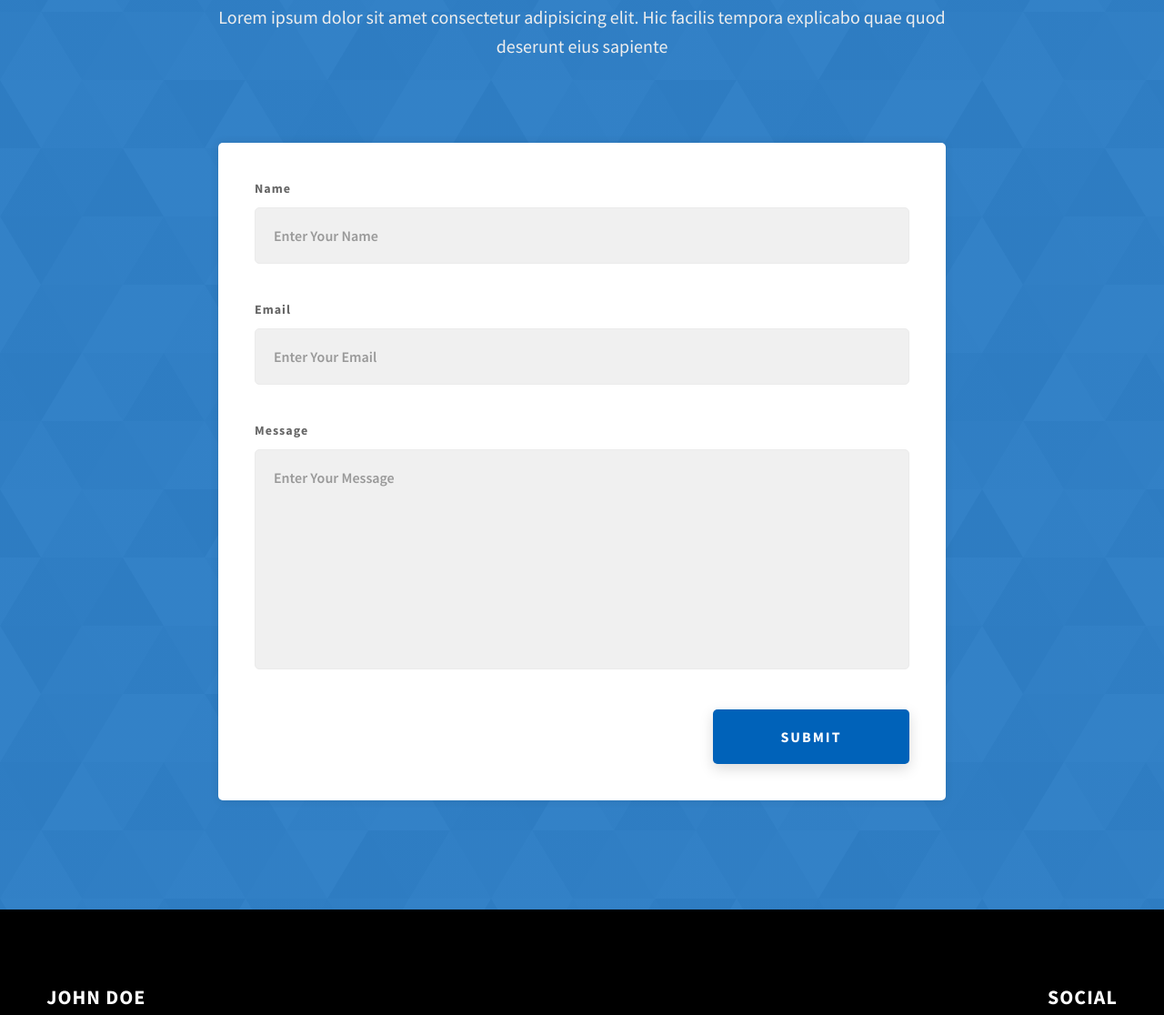
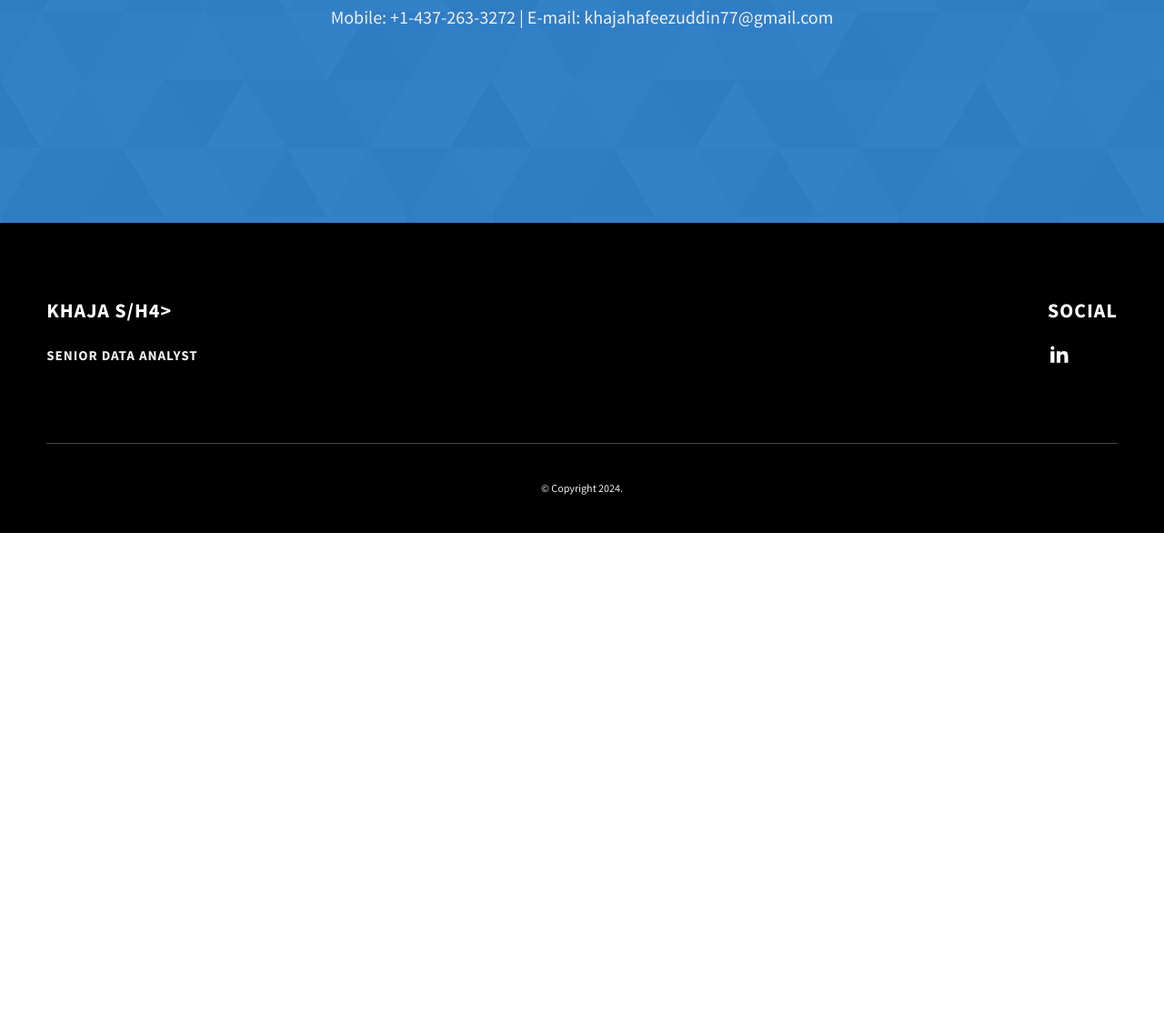
Before and after one commit to Hafeezuddin-DA/Hafeezuddin-DA.github.io, a website: page index.html in a window 1280 px wide. Shown: the part 3779-4895 px from the top of the page at 91% size. After the commit the page ends 4365 px from the top, so only its background shows below. Drawn offline with Linux system fonts and the light colour scheme.

Commit message:
Footer contact details

```diff
--- a/index.html
+++ b/index.html
@@ -252,51 +252,10 @@
         <h2 class="heading heading-sec heading-sec__mb-med">
           <span class="heading-sec__main heading-sec__main--lt">Contact</span>
           <span class="heading-sec__sub heading-sec__sub--lt">
-            Lorem ipsum dolor sit amet consectetur adipisicing elit. Hic facilis
-            tempora explicabo quae quod deserunt eius sapiente
+            Mobile: +1-437-263-3272 | E-mail: khajahafeezuddin77@gmail.com
           </span>
         </h2>
-        <div class="contact__form-container">
-          <form action="#" class="contact__form">
-            <div class="contact__form-field">
-              <label class="contact__form-label" for="name">Name</label>
-              <input
-                required
-                placeholder="Enter Your Name"
-                type="text"
-                class="contact__form-input"
-                name="name"
-                id="name"
-              />
-            </div>
-            <div class="contact__form-field">
-              <label class="contact__form-label" for="email">Email</label>
-              <input
-                required
-                placeholder="Enter Your Email"
-                type="text"
-                class="contact__form-input"
-                name="email"
-                id="email"
-              />
-            </div>
-            <div class="contact__form-field">
-              <label class="contact__form-label" for="message">Message</label>
-              <textarea
-                required
-                cols="30"
-                rows="10"
-                class="contact__form-input"
-                placeholder="Enter Your Message"
-                name="message"
-                id="message"
-              ></textarea>
-            </div>
-            <button type="submit" class="btn btn--theme contact__btn">
-              Submit
-            </button>
-          </form>
-        </div>
+
       </div>
     </section>
     <footer class="main-footer">
@@ -318,20 +277,16 @@
             </div>
           </div>
           <div class="main-footer__row main-footer__row-2">
-            <h4 class="heading heading-sm text-lt">John Doe</h4>
+            <h4 class="heading heading-sm text-lt">Khaja S/h4>
             <p class="main-footer__short-desc">
-              Lorem ipsum dolor sit amet consectetur adipisicing elit facilis
-              tempora explicabo quae quod deserunt
+              Senior Data Analyst
             </p>
           </div>
         </div>
 
         <!-- If you give me some credit or shoutout here by linking to my website, then it will be a big thing for me and will help me a lot :) -->
         <div class="main-footer__lower">
-          &copy; Copyright 2021. Made by
-          <a rel="noreferrer" target="_blank" href="https://rammaheshwari.com"
-            >Ram Maheshwari</a
-          >
+          &copy; Copyright 2024.
         </div>
       </div>
     </footer>
```
